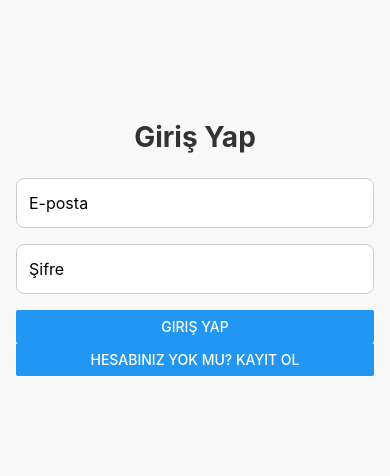
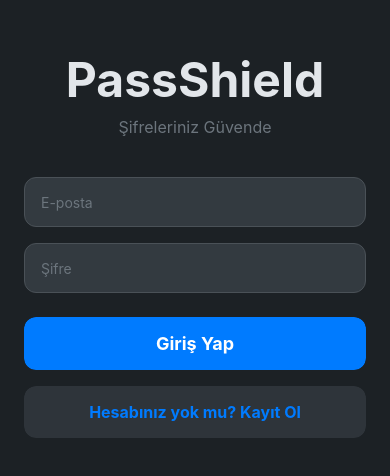
Before and after one commit to numancvlk/Password-Storage-App, a React Native app in the folder Frontend/: screen /Login in a window 390 px wide. Shown: the part 174-650 px from the top of the page. Built offline with nearby package versions, Linux system fonts and the light colour scheme.

Commit message:
Login ekranı stilleri eklendi.

```diff
--- a/Frontend/src/screens/LoginScreen.tsx
+++ b/Frontend/src/screens/LoginScreen.tsx
@@ -1,10 +1,21 @@
 // KÜTÜPHANELER
 import React, { useState } from "react";
-import { View, Text, TextInput, Button, Alert } from "react-native";
+import {
+  View,
+  Text,
+  TextInput,
+  Alert,
+  TouchableOpacity,
+  ActivityIndicator,
+} from "react-native";
 import { NativeStackScreenProps } from "@react-navigation/native-stack";
+import { AxiosError } from "axios";
+
+//STYLES
+import { loginStyles } from "../styles/LoginScreenStyles";
+
+//TYPES
 import { RootStackParamList } from "../types/types";
-import { loginStyles } from "../styles/LoginScreenStyles";
-import { AxiosError } from "axios";
 
 // CONTEXT
 import { useAuth } from "../context/authContext";
@@ -42,10 +53,14 @@ const LoginScreen = ({ navigation }: Props) => {
 
   return (
     <View style={loginStyles.container}>
-      <Text style={loginStyles.title}>Giriş Yap</Text>
+      <View style={loginStyles.logoContainer}>
+        <Text style={loginStyles.logo}>PassShield</Text>
+        <Text style={loginStyles.slogan}>Şifreleriniz Güvende</Text>
+      </View>
       <TextInput
         style={loginStyles.input}
         placeholder="E-posta"
+        placeholderTextColor="#6c757d"
         value={email}
         onChangeText={setEmail}
         keyboardType="email-address"
@@ -54,19 +69,34 @@ const LoginScreen = ({ navigation }: Props) => {
       <TextInput
         style={loginStyles.input}
         placeholder="Şifre"
+        placeholderTextColor="#6c757d"
         secureTextEntry
         value={password}
         onChangeText={setPassword}
       />
-      <Button
-        title={isLoading ? "Yükleniyor..." : "Giriş Yap"}
+      <TouchableOpacity
+        style={loginStyles.buttonContainer}
         onPress={handleLogin}
         disabled={isLoading}
-      />
-      <Button
-        title="Hesabınız yok mu? Kayıt Ol"
+      >
+        <View style={loginStyles.button}>
+          {isLoading ? (
+            <ActivityIndicator color="#fff" />
+          ) : (
+            <Text style={loginStyles.buttonText}>Giriş Yap</Text>
+          )}
+        </View>
+      </TouchableOpacity>
+      <TouchableOpacity
+        style={loginStyles.buttonContainer}
         onPress={() => navigation.navigate("Register")}
-      />
+      >
+        <View style={loginStyles.secondaryButton}>
+          <Text style={loginStyles.secondaryButtonText}>
+            Hesabınız yok mu? Kayıt Ol
+          </Text>
+        </View>
+      </TouchableOpacity>
     </View>
   );
 };
--- a/Frontend/src/styles/LoginScreenStyles.ts
+++ b/Frontend/src/styles/LoginScreenStyles.ts
@@ -1,38 +1,64 @@
-//KÜTÜPHANELER
 import { StyleSheet } from "react-native";
 
 export const loginStyles = StyleSheet.create({
   container: {
     flex: 1,
     justifyContent: "center",
-    padding: 16,
-    backgroundColor: "#f8f8f8",
+    alignItems: "center",
+    padding: 24,
+    backgroundColor: "#1c2125",
   },
-  title: {
-    fontSize: 28,
+  logoContainer: {
+    marginBottom: 40,
+    alignItems: "center",
+  },
+  logo: {
+    fontSize: 48,
     fontWeight: "bold",
-    marginBottom: 24,
-    textAlign: "center",
-    color: "#333",
+    color: "#e2e6ea",
+  },
+  slogan: {
+    fontSize: 16,
+    color: "#6c757d",
+    marginTop: 8,
   },
   input: {
+    width: "100%",
     height: 50,
-    borderColor: "#ccc",
+    backgroundColor: "#333a40",
+    borderColor: "#4a5157",
     borderWidth: 1,
-    borderRadius: 8,
+    borderRadius: 12,
+    paddingHorizontal: 16,
     marginBottom: 16,
-    paddingHorizontal: 12,
-    backgroundColor: "#fff",
-    fontSize: 16,
+    color: "#f8f9fa",
+  },
+  buttonContainer: {
+    width: "100%",
+    borderRadius: 12,
+    overflow: "hidden",
+    marginVertical: 8,
+  },
+  button: {
+    backgroundColor: "#007bff",
+    padding: 16,
+    alignItems: "center",
+    borderRadius: 12,
   },
   buttonText: {
     color: "#fff",
+    fontSize: 18,
+    fontWeight: "bold",
+  },
+  secondaryButton: {
+    backgroundColor: "#2e343a",
+    padding: 16,
+    alignItems: "center",
+    borderRadius: 12,
+  },
+  secondaryButtonText: {
+    color: "#007bff",
     fontSize: 16,
     fontWeight: "bold",
   },
-  secondaryButtonText: {
-    color: "#007bff",
-    marginTop: 12,
-    textAlign: "center",
-  },
 });
```
